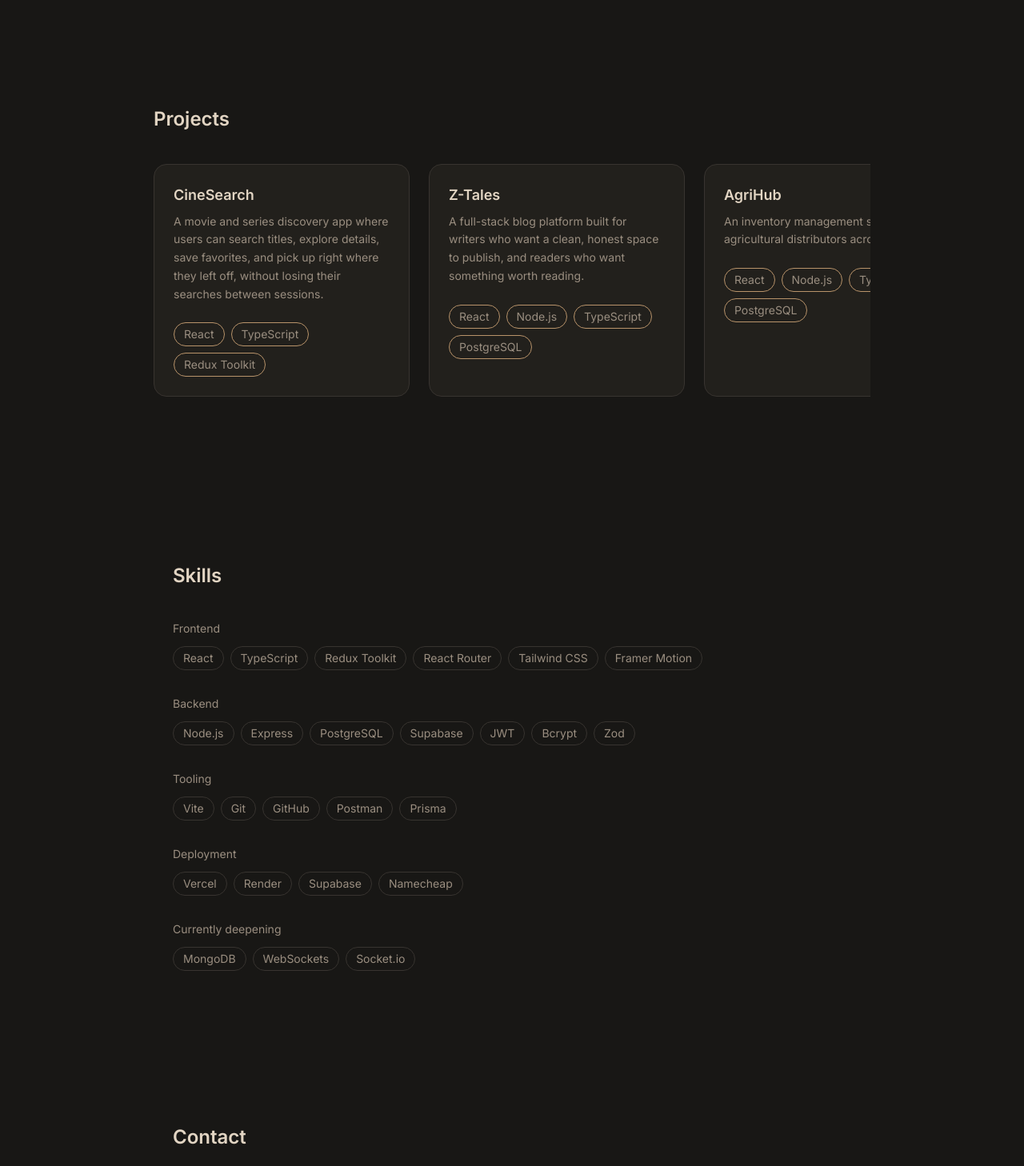
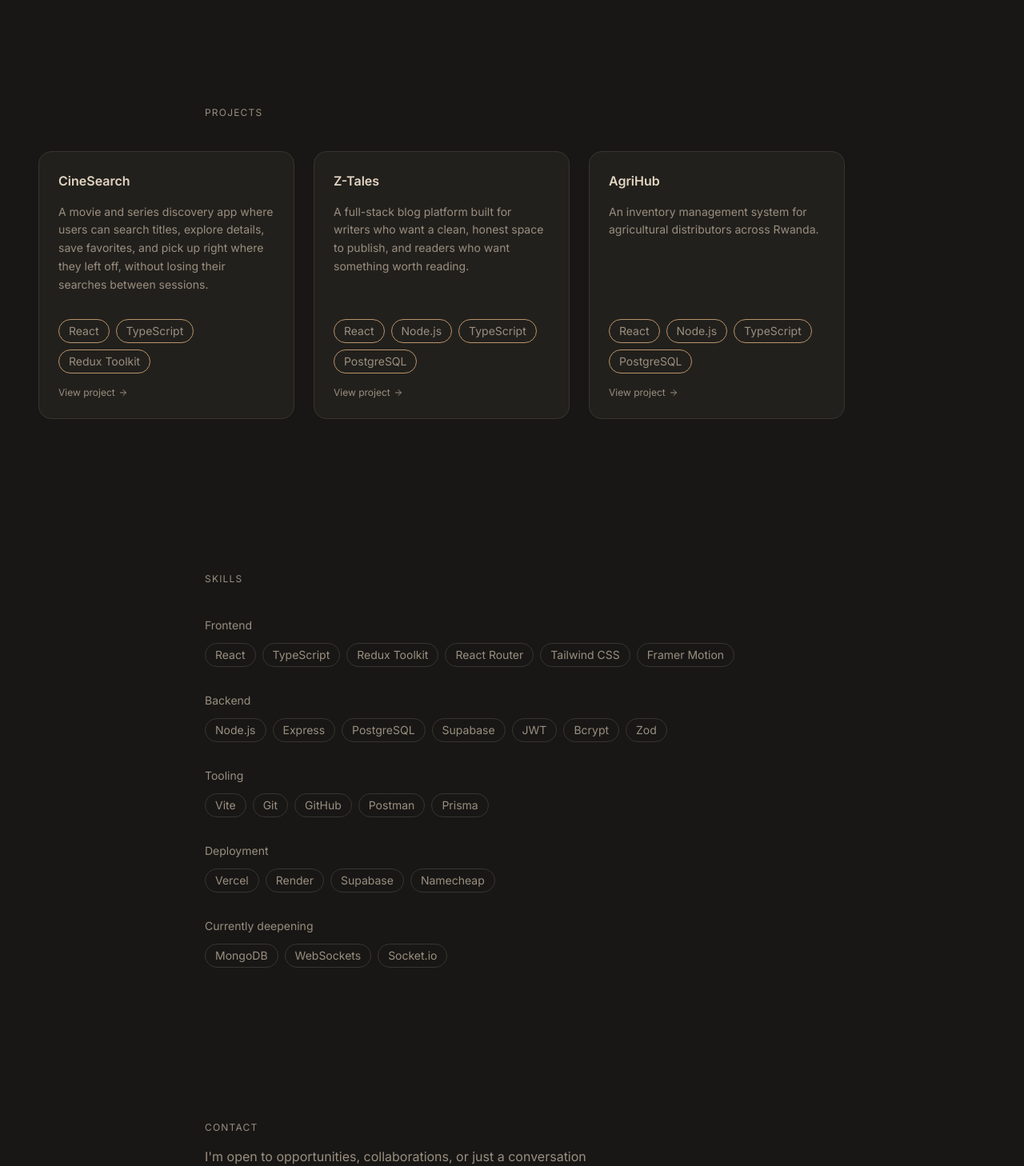
Before and after one commit to Zolender/Z-folio, a React (Vite) app: page / in a window 1280 px wide. Shown: the part 1580-3038 px from the top of the page at 80% size. Built offline with nearby package versions, Linux system fonts and the light colour scheme.

Commit message:
feat: update styling and layout across components for improved consistency and readability

```diff
--- a/src/components/layout/Footer.tsx
+++ b/src/components/layout/Footer.tsx
@@ -1,11 +1,11 @@
 export default function Footer() {
   return (
-    <footer className="w-full px-6 py-8 border-t border-(--color-border) flex items-center justify-between text-sm text-(--color-text-muted)">
+    <footer className="w-full px-8 py-8 border-t border-edge flex items-center justify-between text-sm text-muted">
       <span>Eben-Ezer Ndeingar</span>
       <div className="flex gap-6">
-        <a href="https://github.com/Zolender" target="_blank" rel="noreferrer" className="hover:text-(--color-text) transition-colors">GitHub</a>
-        <a href="https://linkedin.com/in/eben-ezer-ndeingar" target="_blank" rel="noreferrer" className="hover:text-(--color-text) transition-colors">LinkedIn</a>
-        <a href="mailto:ndeingare@gmail.com" className="hover:text-(--color-text) transition-colors">Email</a>
+        <a href="https://github.com/Zolender" target="_blank" rel="noreferrer" className="hover:text-ink transition-colors">GitHub</a>
+        <a href="https://linkedin.com/in/eben-ezer-ndeingar" target="_blank" rel="noreferrer" className="hover:text-ink transition-colors">LinkedIn</a>
+        <a href="mailto:ndeingare@gmail.com" className="hover:text-ink transition-colors">Email</a>
       </div>
     </footer>
   );
--- a/src/components/project/ProjectCard.tsx
+++ b/src/components/project/ProjectCard.tsx
@@ -1,3 +1,4 @@
+import { ArrowRight } from "lucide-react";
 import { useNavigate } from "react-router";
 import type { Project } from "../../types";
 import StackTag from "../shared/StackTag";
@@ -13,18 +14,22 @@ export default function ProjectCard({ project }: ProjectCardProps) {
     <div
       role="button"
       onClick={() => navigate(`/projects/${project.slug}`)}
-      className="cursor-pointer shrink-0 w-80 p-6 rounded-2xl border border-(--color-border) bg-(--color-surface) hover:border-(--color-accent) transition-colors"
+      className="cursor-pointer group shrink-0 w-80 flex flex-col justify-between gap-8 p-6 rounded-2xl border border-edge bg-surface hover:border-accent transition-colors"
     >
-      <h3 className="text-lg font-semibold text-(--color-text) mb-2">
-        {project.name}
-      </h3>
-      <p className="text-sm text-(--color-text-muted) mb-6 leading-relaxed">
-        {project.oneLiner}
-      </p>
-      <div className="flex flex-wrap gap-2">
-        {project.coreStack.map((tech) => (
-          <StackTag key={tech} label={tech} variant="core" />
-        ))}
+      <div className="flex flex-col gap-4">
+        <h3 className="text-base font-semibold text-ink">{project.name}</h3>
+        <p className="text-sm text-muted leading-relaxed">{project.oneLiner}</p>
+      </div>
+
+      <div className="flex flex-col gap-4">
+        <div className="flex flex-wrap gap-2">
+          {project.coreStack.map((tech) => (
+            <StackTag key={tech} label={tech} variant="core" />
+          ))}
+        </div>
+        <span className="flex items-center gap-1 text-xs text-muted group-hover:text-accent transition-colors">
+          View project <ArrowRight className="w-3 h-3" />
+        </span>
       </div>
     </div>
   );
--- a/src/components/sections/About.tsx
+++ b/src/components/sections/About.tsx
@@ -7,7 +7,7 @@ export default function About() {
   return (
     <SectionWrapper id="about">
       <div className="max-w-3xl mx-auto w-full">
-        <p className="text-xs tracking-widest uppercase text-(--color-text-muted) mb-10">
+        <p className="text-xs tracking-widest uppercase text-muted mb-10">
           About
         </p>
         <div className="flex flex-col gap-6">
@@ -16,10 +16,10 @@ export default function About() {
               key={i}
               className={
                 i === 0
-                  ? "text-lg text-(--color-text-muted) leading-relaxed"
+                  ? "text-lg text-muted leading-relaxed"
                   : i === last
-                  ? "text-base font-semibold text-(--color-text) leading-relaxed"
-                  : "text-base text-(--color-text-muted) leading-relaxed"
+                  ? "text-base font-semibold text-ink leading-relaxed"
+                  : "text-base text-muted leading-relaxed"
               }
             >
               {p}
--- a/src/components/sections/Contact.tsx
+++ b/src/components/sections/Contact.tsx
@@ -28,9 +28,12 @@ export default function Contact() {
   }
 
   return (
-    <SectionWrapper id="contact" className="max-w-4xl mx-auto">
-      <h2 className="text-2xl font-semibold text-(--color-text) mb-4">Contact</h2>
-      <p className="text-(--color-text-muted) mb-10 max-w-lg">{contact.opening}</p>
+    <SectionWrapper id="contact">
+      <div className="max-w-3xl mx-auto w-full">
+        <p className="text-xs tracking-widest uppercase text-muted mb-4">
+          Contact
+        </p>
+        <p className="text-muted mb-10 max-w-lg">{contact.opening}</p>
 
         <div className="grid grid-cols-1 md:grid-cols-2 gap-12">
           <form onSubmit={handleSubmit} className="flex flex-col gap-4">
@@ -40,7 +43,7 @@ export default function Contact() {
               onChange={handleChange}
               placeholder="Name"
               required
-            className="w-full px-4 py-3 rounded-xl bg-(--color-surface) border border-(--color-border) text-(--color-text) placeholder:text-(--color-text-muted) focus:outline-none focus:border-(--color-accent) transition-colors"
+              className="w-full px-4 py-3 rounded-xl bg-surface border border-edge text-ink placeholder:text-muted focus:outline-none focus:border-accent transition-colors"
             />
             <input
               name="email"
@@ -49,7 +52,7 @@ export default function Contact() {
               onChange={handleChange}
               placeholder="Email"
               required
-            className="w-full px-4 py-3 rounded-xl bg-(--color-surface) border border-(--color-border) text-(--color-text) placeholder:text-(--color-text-muted) focus:outline-none focus:border-(--color-accent) transition-colors"
+              className="w-full px-4 py-3 rounded-xl bg-surface border border-edge text-ink placeholder:text-muted focus:outline-none focus:border-accent transition-colors"
             />
             <textarea
               name="message"
@@ -58,37 +61,38 @@ export default function Contact() {
               placeholder="Message"
               required
               rows={5}
-            className="w-full px-4 py-3 rounded-xl bg-(--color-surface) border border-(--color-border) text-(--color-text) placeholder:text-(--color-text-muted) focus:outline-none focus:border-(--color-accent) transition-colors resize-none"
+              className="w-full px-4 py-3 rounded-xl bg-surface border border-edge text-ink placeholder:text-muted focus:outline-none focus:border-accent transition-colors resize-none"
             />
             <button
               type="submit"
               disabled={status === "sending"}
-            className="px-6 py-3 rounded-full bg-(--color-accent) text-(--color-bg) font-semibold text-sm hover:bg-(--color-accent-hover) transition-colors disabled:opacity-60"
+              className="px-6 py-3 rounded-full bg-accent text-canvas font-semibold text-sm hover:bg-accent-dim transition-colors disabled:opacity-60"
             >
               {status === "sending" ? "Sending..." : "Send"}
             </button>
             {status === "sent" && (
-            <p className="text-sm text-(--color-accent)">Message sent.</p>
+              <p className="text-sm text-accent">Message sent.</p>
             )}
             {status === "error" && (
               <p className="text-sm text-red-400">Something went wrong. Try emailing directly.</p>
             )}
           </form>
 
-        <div className="flex flex-col gap-4 text-sm text-(--color-text-muted)">
+          <div className="flex flex-col gap-4 text-sm text-muted">
             {contact.links.map((link) => (
               <a
                 key={link.label}
                 href={link.href}
                 target={link.href.startsWith("mailto") ? undefined : "_blank"}
                 rel={link.href.startsWith("mailto") ? undefined : "noreferrer"}
-              className="hover:text-(--color-text) transition-colors"
+                className="hover:text-ink transition-colors"
               >
                 {link.label}
               </a>
             ))}
           </div>
         </div>
+      </div>
     </SectionWrapper>
   );
 }
--- a/src/components/sections/Projects.tsx
+++ b/src/components/sections/Projects.tsx
@@ -5,13 +5,18 @@ import { projects } from "../../data/projects";
 export default function Projects() {
   return (
     <SectionWrapper id="projects">
-      <h2 className="text-2xl font-semibold text-[var(--color-text)] mb-10 max-w-4xl mx-auto">
-        Projects
-      </h2>
-      <div className="flex gap-6 overflow-x-auto pb-4 max-w-4xl mx-auto">
-        {projects.map((project) => (
-          <ProjectCard key={project.slug} project={project} />
-        ))}
+      <div className="max-w-3xl mx-auto w-full mb-10">
+        <p className="text-xs tracking-widest uppercase text-muted">
+          Projects
+        </p>
+      </div>
+      <div className="relative">
+        <div className="flex gap-6 overflow-x-auto scrollbar-hide px-6">
+          {projects.map((project) => (
+            <ProjectCard key={project.slug} project={project} />
+          ))}
+        </div>
+        <div className="pointer-events-none absolute inset-y-0 right-0 w-24 bg-linear-to-l from-canvas to-transparent" />
       </div>
     </SectionWrapper>
   );
--- a/src/components/sections/Skills.tsx
+++ b/src/components/sections/Skills.tsx
@@ -4,12 +4,15 @@ import { skillGroups } from "../../data/skills";
 
 export default function Skills() {
   return (
-    <SectionWrapper id="skills" className="max-w-4xl mx-auto">
-      <h2 className="text-2xl font-semibold text-(--color-text) mb-10">Skills</h2>
+    <SectionWrapper id="skills">
+      <div className="max-w-3xl mx-auto w-full">
+        <p className="text-xs tracking-widest uppercase text-muted mb-10">
+          Skills
+        </p>
         <div className="flex flex-col gap-8">
           {skillGroups.map((group) => (
             <div key={group.category}>
-            <p className="text-sm text-(--color-text-muted) mb-3">{group.category}</p>
+              <p className="text-sm text-muted mb-3">{group.category}</p>
               <div className="flex flex-wrap gap-2">
                 {group.tools.map((tool) => (
                   <StackTag key={tool} label={tool} />
@@ -18,6 +21,7 @@ export default function Skills() {
             </div>
           ))}
         </div>
+      </div>
     </SectionWrapper>
   );
 }
--- a/src/components/shared/StackTag.tsx
+++ b/src/components/shared/StackTag.tsx
@@ -4,13 +4,11 @@ interface StackTagProps {
 }
 
 export default function StackTag({ label, variant = "supporting" }: StackTagProps) {
-  const borderColor = variant === "core"
-              ? "border-(--color-accent)"
-              : "border-(--color-border)"
-
   return (
     <span
-      className={`inline-block px-3 py-1 text-sm rounded-full border ${borderColor} text-(--color-text-muted)`}
+      className={`inline-block px-3 py-1 text-sm rounded-full border text-muted ${
+        variant === "core" ? "border-accent" : "border-edge"
+      }`}
     >
       {label}
     </span>
--- a/src/styles/global.css
+++ b/src/styles/global.css
@@ -1,14 +1,22 @@
 @import "tailwindcss";
 
-:root {
-  --color-bg: #181715;
+@theme {
+  --color-canvas: #181715;
   --color-surface: #22201c;
-  --color-surface-lift: #2c2923;
+  --color-raise: #2c2923;
   --color-accent: #b8936a;
-  --color-accent-hover: #8a6a48;
-  --color-text: #e2d5c3;
-  --color-text-muted: #9a8e80;
-  --color-border: #383430;
+  --color-accent-dim: #8a6a48;
+  --color-ink: #e2d5c3;
+  --color-muted: #9a8e80;
+  --color-edge: #383430;
+}
+
+@utility scrollbar-hide {
+  -ms-overflow-style: none;
+  scrollbar-width: none;
+  &::-webkit-scrollbar {
+    display: none;
+  }
 }
 
 @layer base {
@@ -23,8 +31,8 @@
   }
 
   body {
-    background-color: var(--color-bg);
-    color: var(--color-text);
+    background-color: var(--color-canvas);
+    color: var(--color-ink);
     font-family: "Inter", sans-serif;
     font-size: 1rem;
     line-height: 1.6;
```
Also changed, not shown: src/components/layout/Navbar.tsx (+4 -8 lines), src/components/sections/Hero.tsx (+5 -5 lines), src/pages/ProjectPage.tsx (+16 -15 lines). Lines whose indentation alone changed are shown as unchanged.
